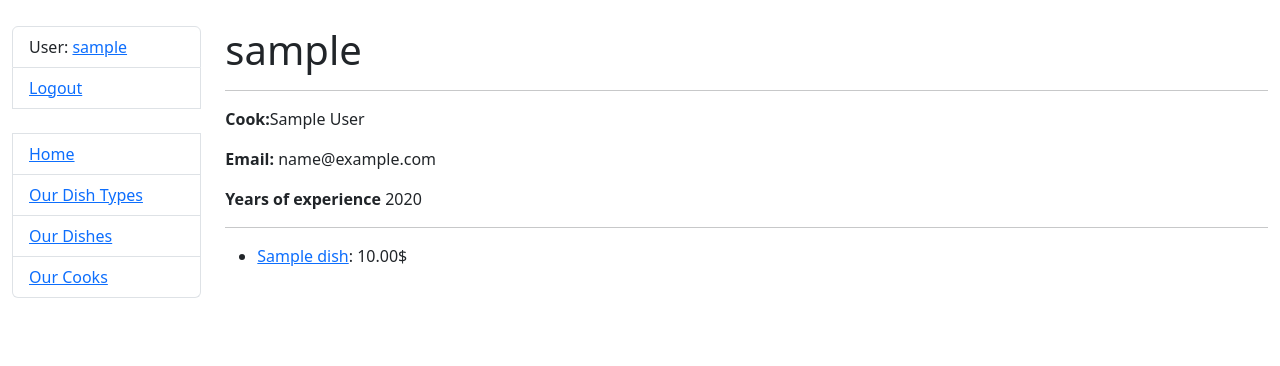
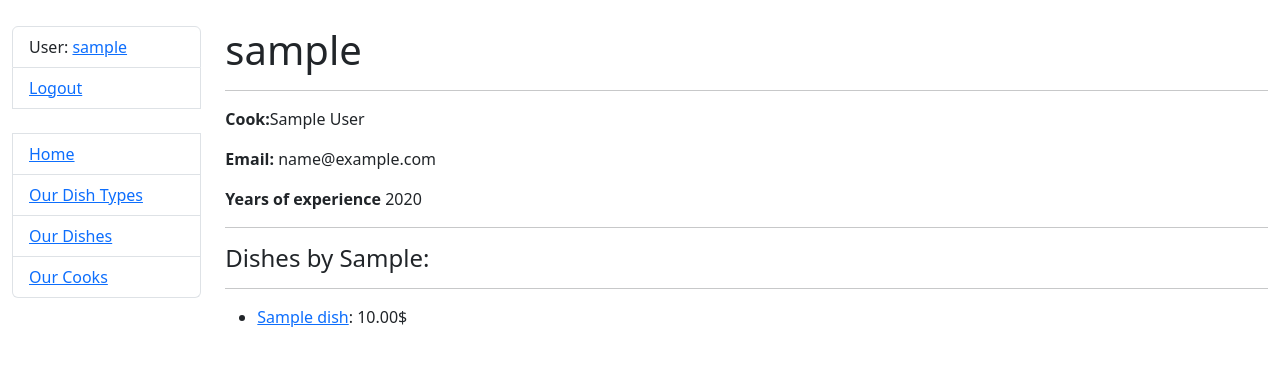
Before and after one commit to KristianYe/restaurant-kitchen, a Django app: page /cooks/1 in a window 1280 px wide. Shown: the top 366 px of the page. Run offline with Django 4.2, Linux system fonts and the light colour scheme; a user stored in the database is signed in; tables that the repository leaves empty hold one stand-in row (values such as "Sample post").

Commit message:
added <h4> to cook detail

```diff
--- a/templates/kitchen/cook_detail.html
+++ b/templates/kitchen/cook_detail.html
@@ -9,6 +9,8 @@
   <p><strong>Email:</strong> {{ cook.email }}</p>
   <p><strong>Years of experience</strong> {{ cook.years_of_experience }}</p>
   <hr>
+  <h4>Dishes by {{ cook.first_name }}:</h4>
+  <hr>
   <ul>
     {% for dish in cook.dishes.all %}
       <li><a href="{% url 'kitchen:dish-detail' pk=dish.id %}">{{ dish.name }}</a>: {{ dish.price }}$</li>
```
